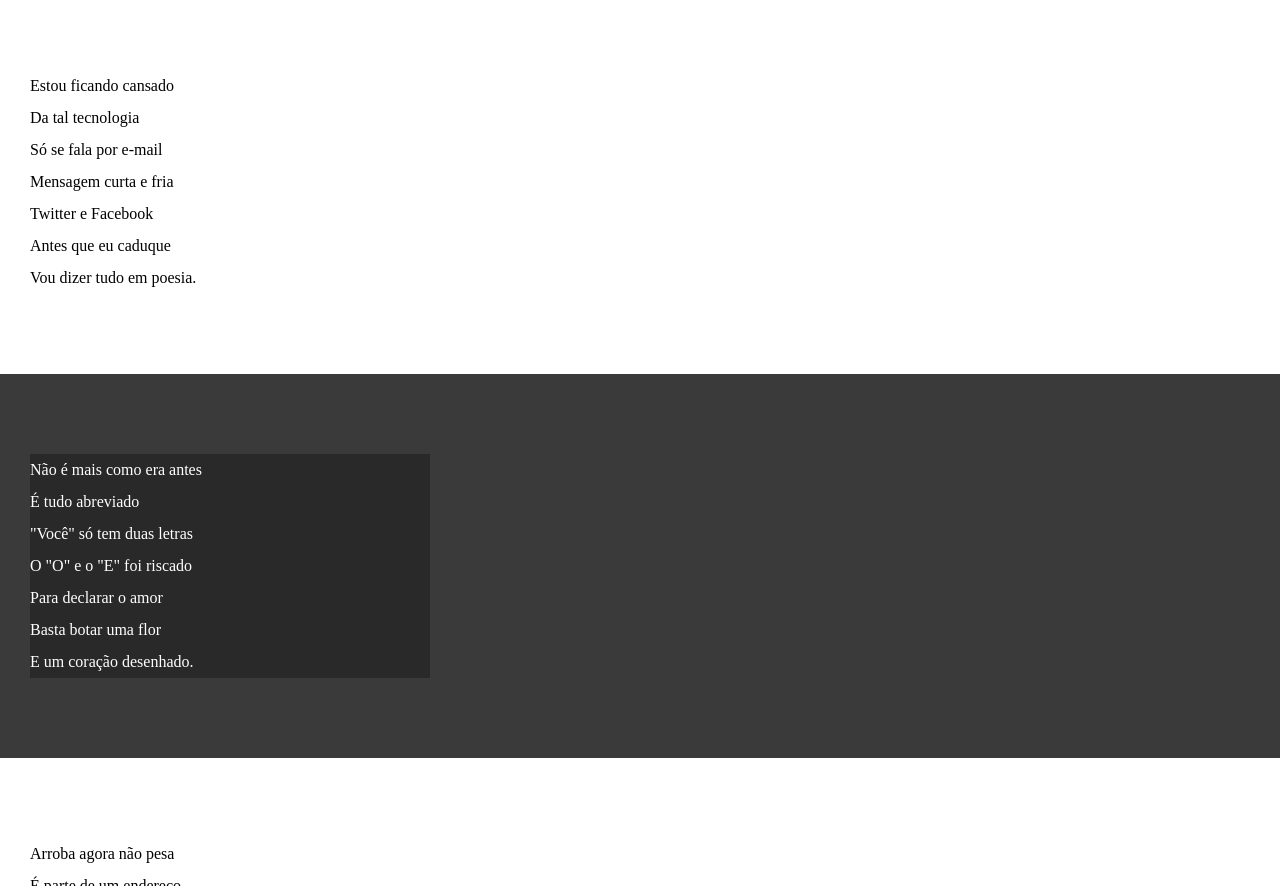
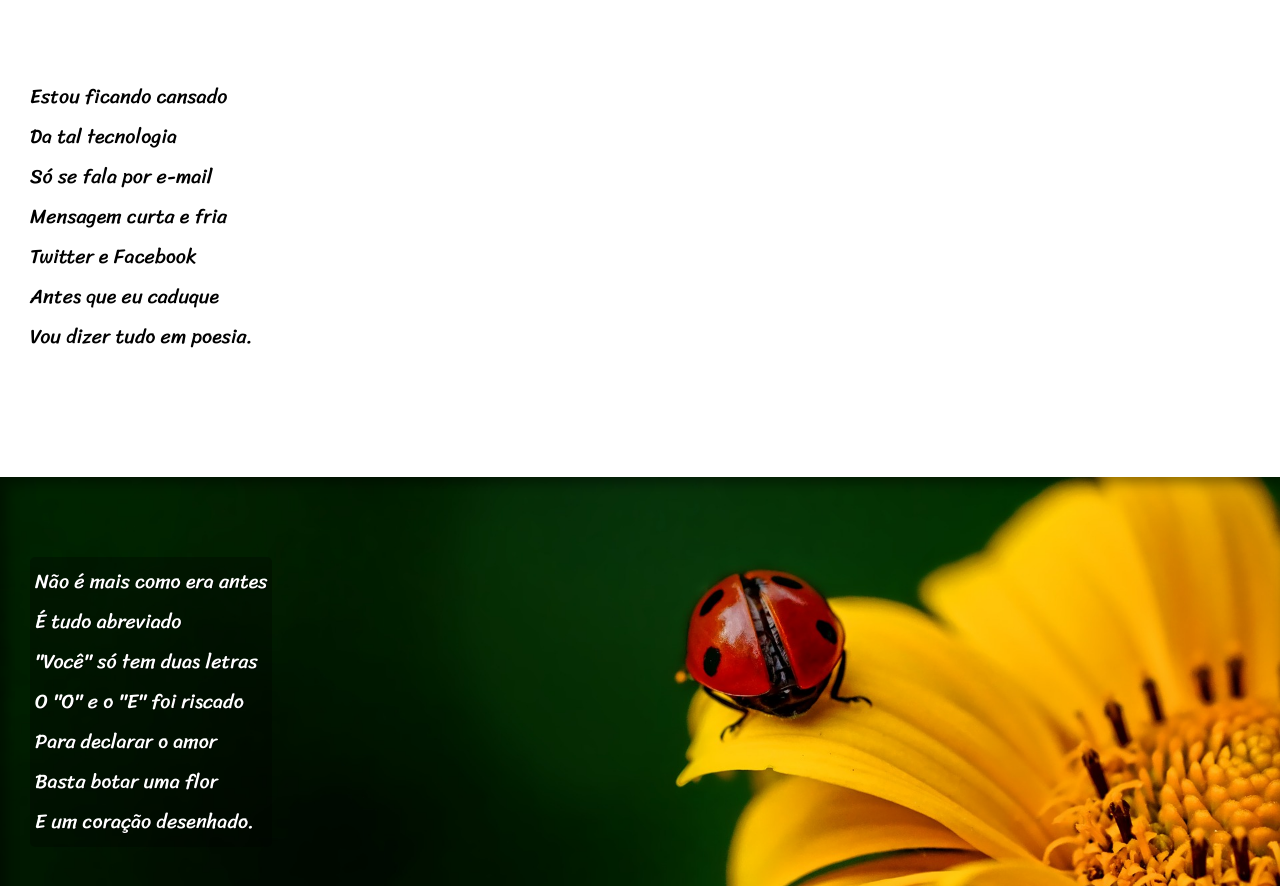
Before and after one commit to Tbassete/html-css, a plain HTML site: page desafio/desafio12/index.html in a window 1280 px wide. Shown: the part 175-1061 px from the top of the page. Drawn offline with Linux system fonts and the light colour scheme; a web font is replaced by a local one.

Commit message:
ta fiacando shoq

```diff
--- a/desafio/desafio12/estilo/style.css
+++ b/desafio/desafio12/estilo/style.css
@@ -1,5 +1,11 @@
 @charset "utf-8";
+@import url('https://fonts.googleapis.com/css2?family=Passion+One&family=Sriracha&family=Whisper&display=swap');
 
+:root{
+        --fonte1: verdana, geneva, tahoma, sans-serif;
+        --fonte2:'Sriracha', cursive;
+        --fonte3: 'Passion One', sans-serif;
+}
 
 *{
     margin: 0px;
@@ -11,6 +17,7 @@
 html,body{
     min-height: 100vh;
     background-color: lightgrey;
+    font-family: var(--fonte1);
 }
 
 header{
@@ -20,9 +27,10 @@ header{
 }
 
 header>h1{
+    font-family: var(--fonte3);
     padding-top: 50px;
     font-variant: small-caps;
-    font-size: 2.5em;
+    font-size: 6vh;
 }
 
 header>p{
@@ -40,13 +48,30 @@ a:hover{
     text-decoration: underline;
 }
 section{
+    font-family: var(--fonte2);
     padding-top: 10vh;
     padding-bottom: 10vh;
     line-height: 2em;
     padding-left: 30px;
+    font-size:2.5vh;
+}
+
+section>p{
+    padding-bottom: 2em;
+}
+section#img01{
+    background-image: url(../imagens/background001.jpg);
+    background-position: right center;
+    background-size: cover;
+}
+section#img02{
+    background-image: url(../imagens/background002.jpg);
+    background-position: right center;
+    background-size: cover;
 }
 
 section.normal{
+    box-shadow: 0px 0px 10px rgba(0, 0, 0, 0.301);
     background-color: white;
     color: black;
 
@@ -55,12 +80,18 @@ section.normal{
 section.imagem{
     background-color: rgb(58, 58, 58);
     color: white;
+    box-shadow: inset 6px 6px 13px 0px rgba(0, 0, 0, 0.432);
+    background-attachment: fixed;
 
 }
 
 section.imagem>p{
     background-color: rgba(0, 0, 0, 0.301);
-    width: 400px;
+   display: inline-block;
+   padding: 5px;
+   border-radius: 5px;
+   text-shadow: 1px 1px 0px rgba(0, 0, 0, 0.596);
+
 }
 
 footer{
--- a/desafio/desafio12/index.html
+++ b/desafio/desafio12/index.html
@@ -26,7 +26,7 @@
 
 
 
-<section class="imagem">
+<section class="imagem" id="img01">
     <p>
         Não é mais como era antes <br>
         É tudo abreviado <br>
@@ -63,7 +63,7 @@
 
 
 
-<section class="imagem">
+<section class="imagem" id="img02">
     <p>
         Tenho saudade das cartas<br>
         Escritas com a própria mão<br>
```
